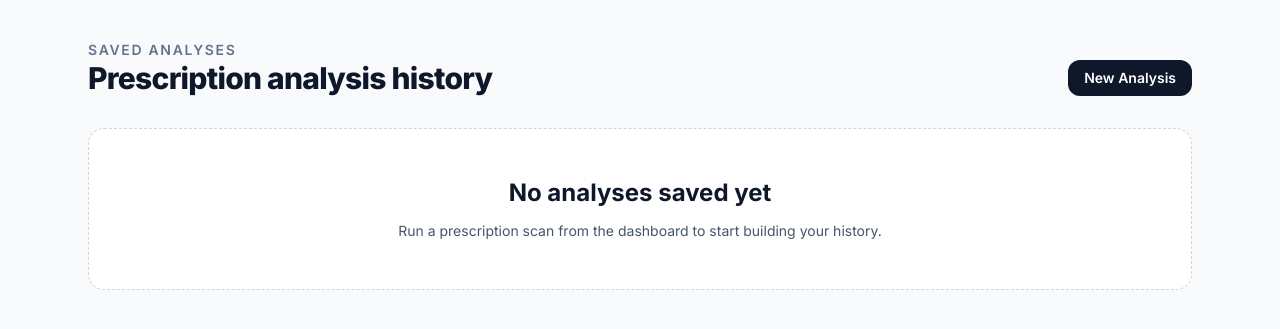
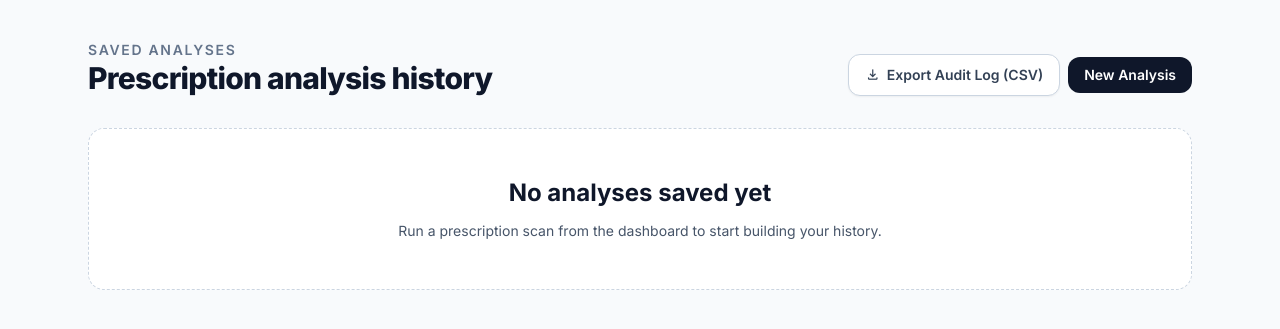
Before and after one commit to framesxsab/SimPrescribe-, a FastAPI app: page /history in a window 1280 px wide. Shown: the part 65-394 px from the top of the page. Run offline with FastAPI, Linux system fonts and the light colour scheme; some libraries are stand-ins or nearby versions.

Commit message:
feat(ui): add direct CSV audit log export button to history page

```diff
--- a/templates/history.html
+++ b/templates/history.html
@@ -22,7 +22,13 @@
                 <p class="text-sm uppercase tracking-[0.12em] text-slate-500 font-semibold">Saved analyses</p>
                 <h1 class="text-3xl font-extrabold tracking-tight">Prescription analysis history</h1>
             </div>
-            <a href="/" class="inline-flex items-center rounded-xl bg-slate-900 px-4 py-2 text-sm font-semibold text-white">New Analysis</a>
+            <div class="flex items-center gap-2">
+                <a href="/api/audit/export?format=csv" download class="inline-flex items-center gap-1.5 rounded-xl border border-slate-300 bg-white px-4 py-2 text-sm font-semibold text-slate-700 hover:border-slate-400 transition-colors shadow-sm">
+                    <span class="material-symbols-outlined text-base">download</span>
+                    Export Audit Log (CSV)
+                </a>
+                <a href="/" class="inline-flex items-center rounded-xl bg-slate-900 px-4 py-2 text-sm font-semibold text-white hover:bg-slate-800 transition-colors">New Analysis</a>
+            </div>
         </div>
 
         {% if analyses %}
```
